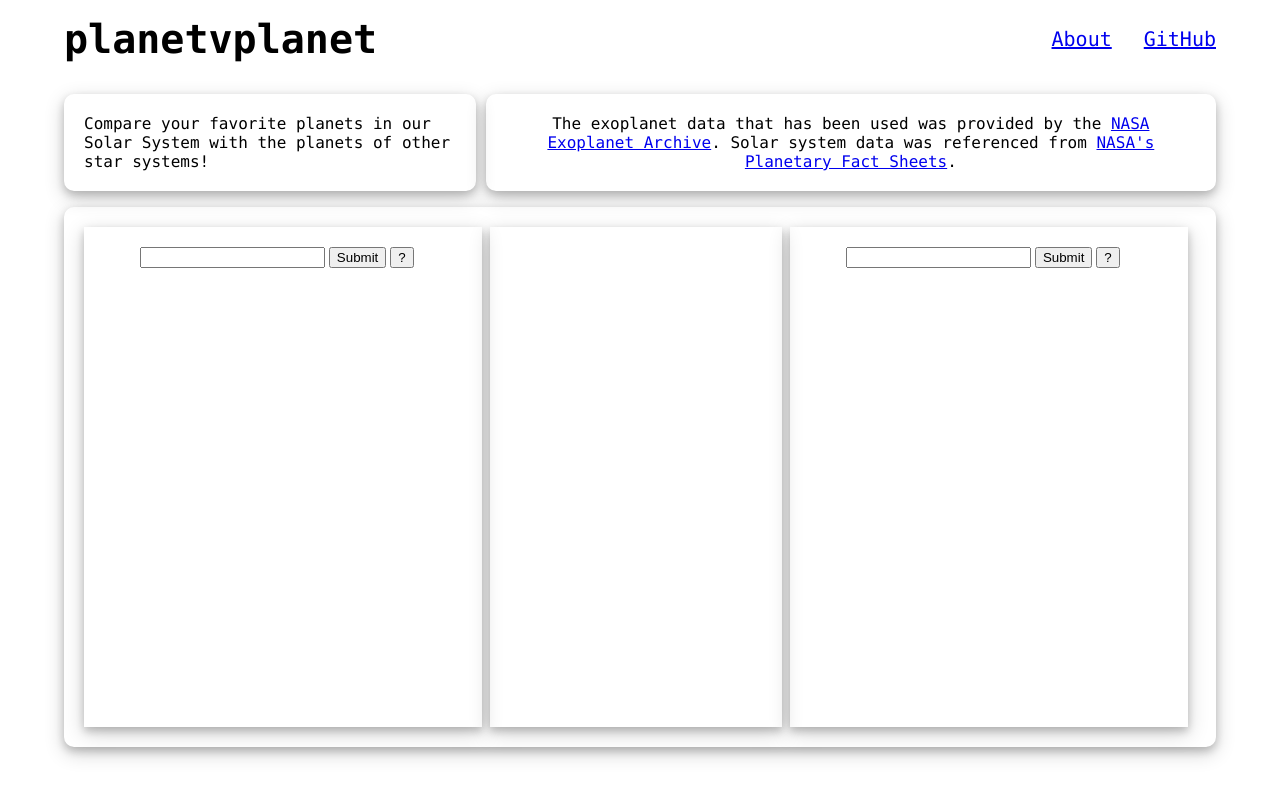
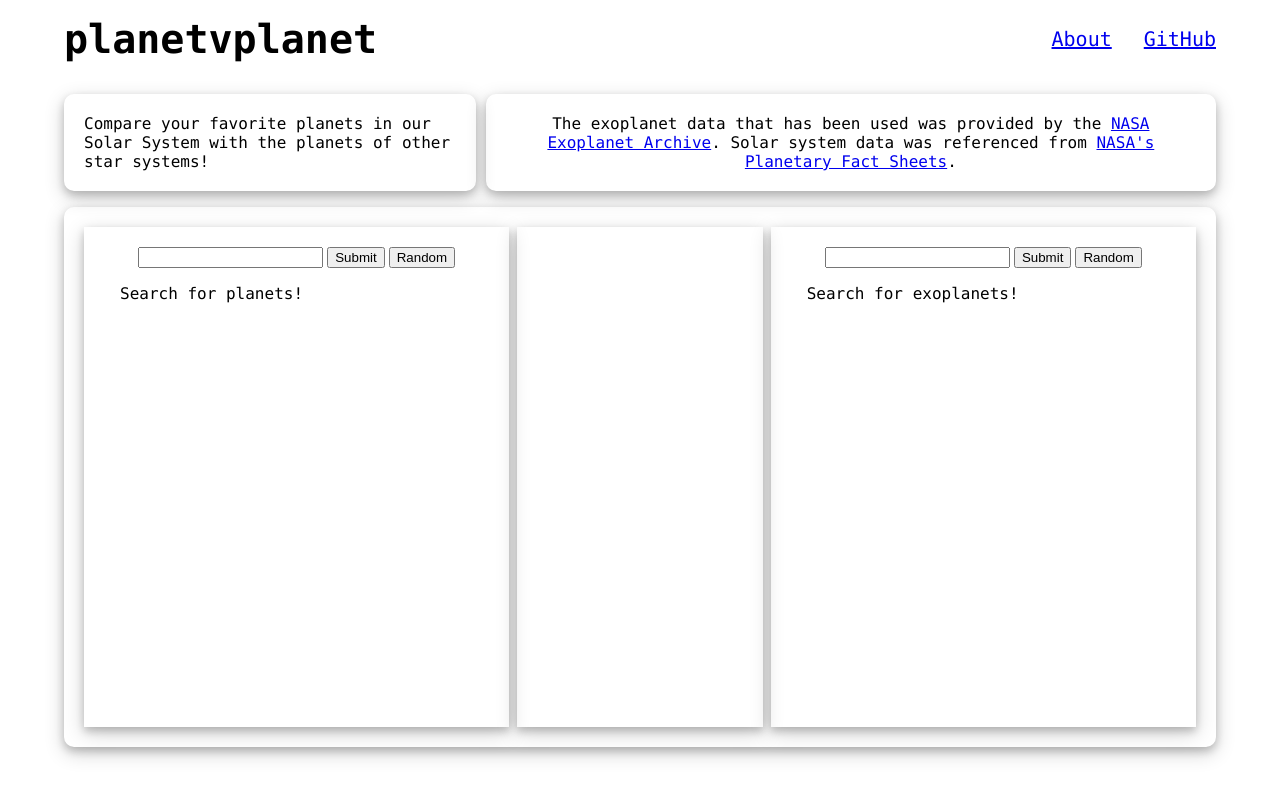
Before and after one commit to kemzeb/planetvplanet, a React (Create React App) app in the folder app/: page / in a window 1280 px wide. Built offline with nearby package versions, Linux system fonts and the light colour scheme.

Commit message:
feat: Add search result info in frontend
Not the most pleasing-to-the-eye web UI but it gets the job done
for now.

```diff
--- a/app/src/ComparisonBox.css
+++ b/app/src/ComparisonBox.css
@@ -2,5 +2,5 @@
     box-shadow: 0 4px 8px 0 rgba(0, 0, 0, 0.2), 0 6px 20px 0 rgba(0, 0, 0, 0.19);
     padding: 20px;
     flex-grow: 3;
-    margin-right: 8px;
+    margin: 0px 8px;
 }
--- a/app/src/PlanetBox.css
+++ b/app/src/PlanetBox.css
@@ -1,8 +1,11 @@
+article {
+    font-size: 14px;
+}
+
 #planet-box {
     box-shadow: 0 4px 8px 0 rgba(0, 0, 0, 0.2), 0 6px 20px 0 rgba(0, 0, 0, 0.19);
     padding: 20px;
     flex-grow: 1;
-    margin-right: 8px;
 }
 
 #submission-content {
@@ -20,6 +23,10 @@
     margin: 0px 4px;
 }
 
-#random-content {
-    flex-basis: 10%;
+#planet-info-content {
+    padding: 16px;
+    display: block;
+    justify-content: center;
+    text-align: left;
+    max-width: 250px;
 }
--- a/app/src/PlanetBox.js
+++ b/app/src/PlanetBox.js
@@ -44,6 +44,30 @@ function PlanetBox({ considerExoplanets, searchResult, onSearchResultChange }) {
         }
     }
 
+    const handlePlanetInfoRender = () => {
+        if (!searchResult) {
+            return <div>Search for {listName}!</div>
+        } else {
+            const noDataStr = "n/a";
+
+            return (
+                <>
+                    <h3>Planet {searchResult.planetName || noDataStr}</h3>
+                    <h5>Host Star: {searchResult.hostName || noDataStr}</h5>
+                    <article># of Stars: {searchResult.systemNumStars || noDataStr}</article>
+                    <article># of Planets: {searchResult.systemNumPlanets || noDataStr}</article>
+                    <article>Discovery Year: {searchResult.discoveryYear || noDataStr}</article>
+                    <article>Discovery Method: {searchResult.discoveryMethod || noDataStr}</article>
+                    <article>Discovery Facility: {searchResult.discoveryFacility || noDataStr}</article>
+                    <article>Orbital Period Days: {searchResult.orbitalPeriodDays || noDataStr}</article>
+                    <article>Mass (Earth Mass): {searchResult.planetEarthMass || noDataStr}</article>
+                    <article>Radius (Earth Radius): {searchResult.planetEarthRadius || noDataStr}</article>
+                    {considerExoplanets === true && <article>System Distance (Parsecs): {searchResult.systemDistanceInParsecs || noDataStr}</article>}
+                </>
+            );
+        }
+    }
+
     return (
         <div id="planet-box">
             <div id="submission-content">
@@ -54,9 +78,12 @@ function PlanetBox({ considerExoplanets, searchResult, onSearchResultChange }) {
                     </datalist>
                     <input id="submit-button" type="submit" value="Submit"></input>
                 </form>
-                <form id="random-content">
-                    <input type="button" value="?"></input>
+                <form >
+                    <input type="button" value="Random"></input>
                 </form>
+            </div>
+            <div id="planet-info-content">
+                {handlePlanetInfoRender()}
             </div>
         </div>
     );
```
